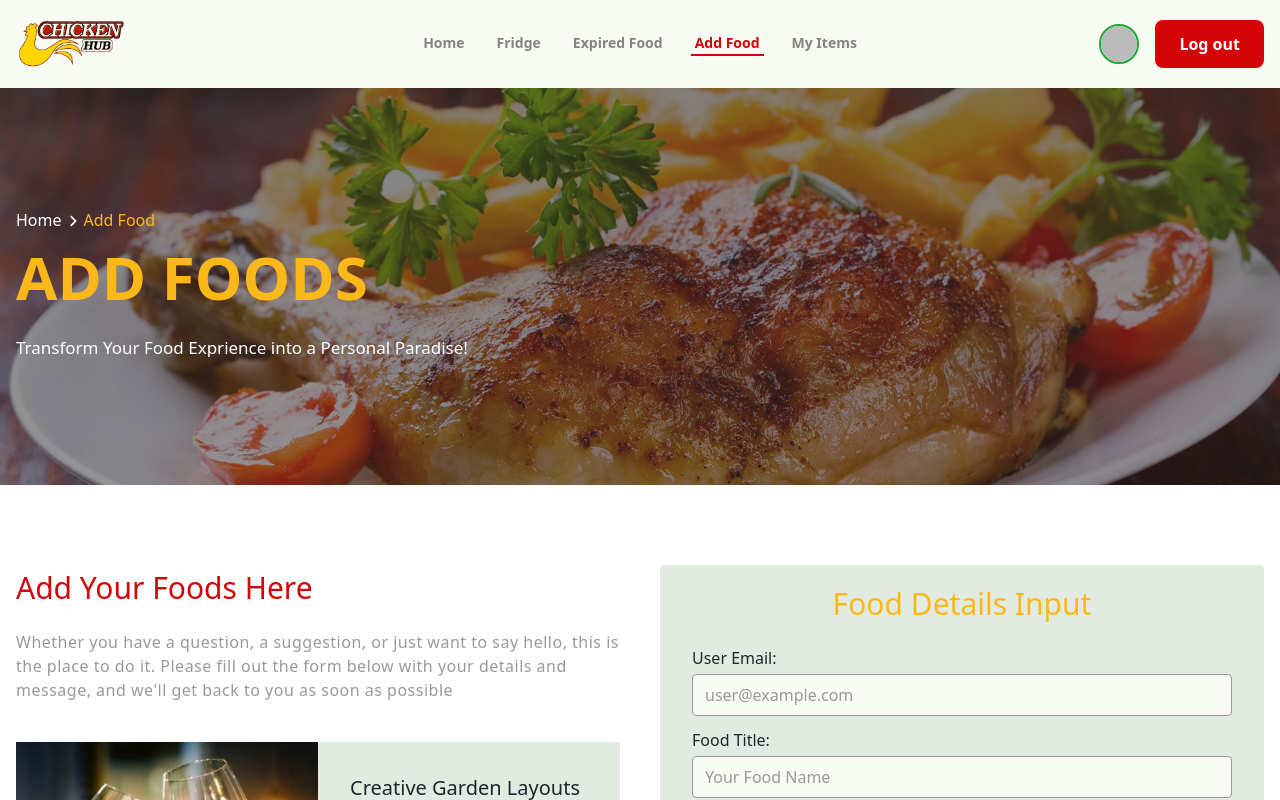
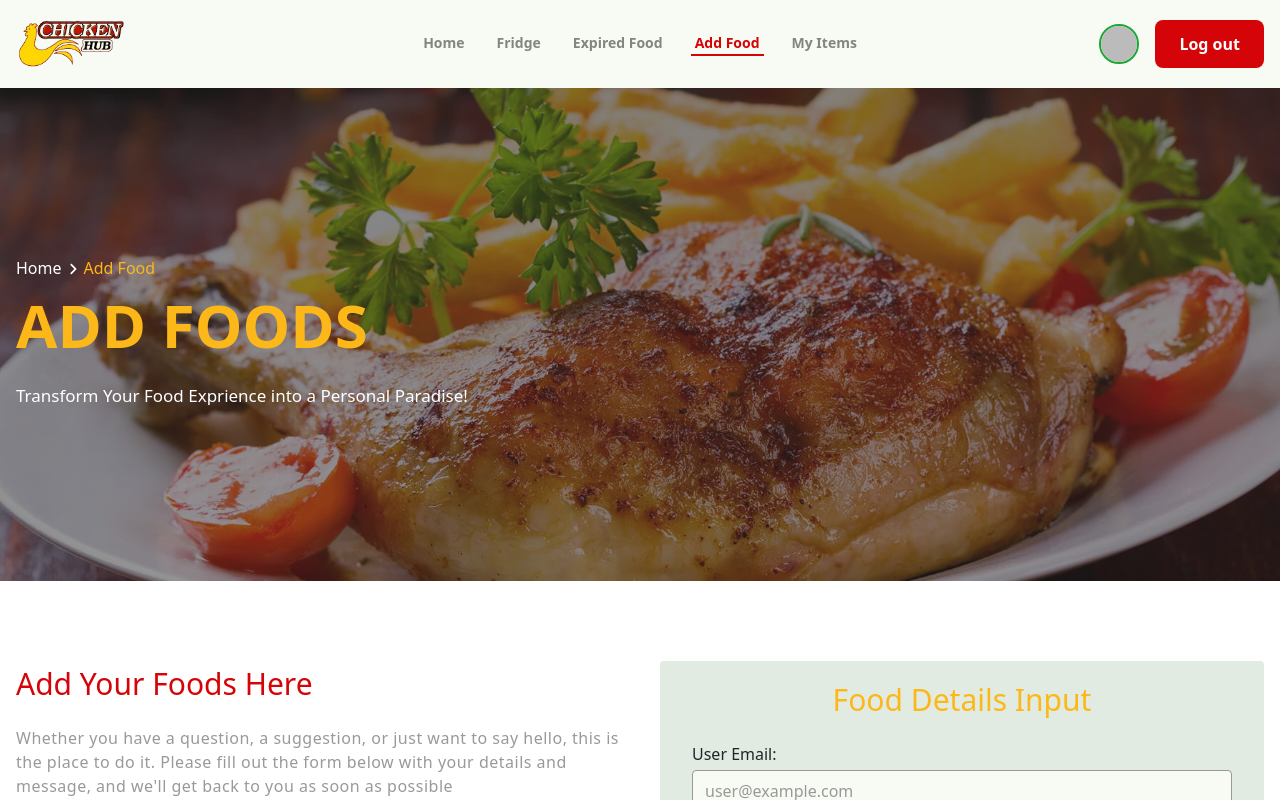
Before and after one commit to ShantoSarkar34/Chicken-hub-client-side, a React (Vite) app: page /add-food in a window 1280 px wide. Shown: the top 800 px of the page. Built offline with nearby package versions, Linux system fonts and the light colour scheme; no server answers; sample sign-in values are in the browser's storage.

Commit message:
fix fridge and add food page height problems

```diff
--- a/src/pages/addFood/AddFood.jsx
+++ b/src/pages/addFood/AddFood.jsx
@@ -75,7 +75,7 @@ const AddFood = () => {
   return (
     <div>
       {/* add Foods banner section  */}
-      <div className="add_food_banner w-full py-20 lg:py-32 relative">
+      <div className="add_food_banner w-full py-20 lg:py-44 relative">
         <div className="container mx-auto px-4">
           <div className="flex items-center gap-1">
             <NavLink to="/" className="flex items-center gap-1 text-white">
--- a/src/pages/fridge/Fridge.jsx
+++ b/src/pages/fridge/Fridge.jsx
@@ -56,7 +56,7 @@ const Fridge = () => {
   return (
     <div>
       {/* Fridge banner section  */}
-      <div className="fridge_banner w-full py-20 lg:py-32 relative">
+      <div className="fridge_banner w-full py-20 lg:py-44 relative">
         <div className="container mx-auto px-4">
           <div className="flex items-center gap-1">
             <NavLink to="/" className="flex items-center gap-1 text-white">
```
